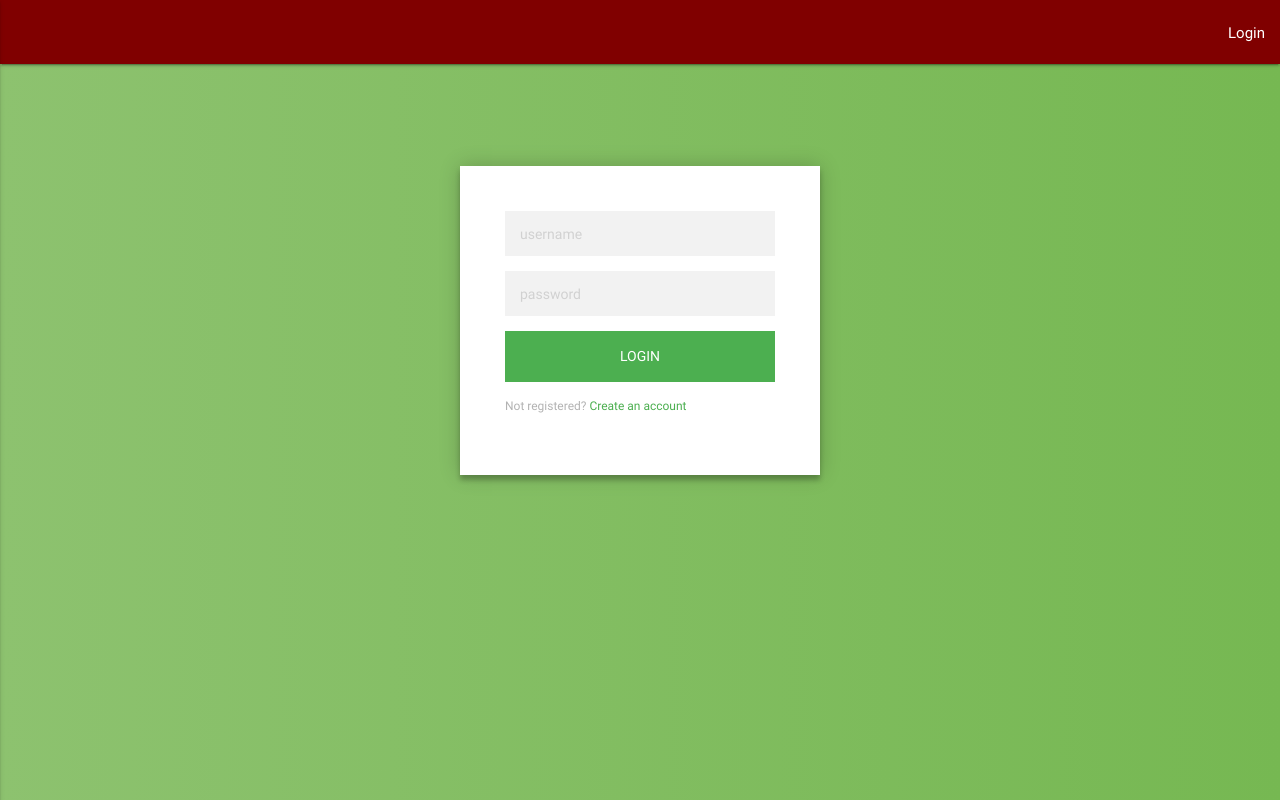
After one commit to arvsxz05/FacCheck, a Django app: page /profile/login/ in a window 1280 px wide. The commit adds this page. Run offline with Django 3.2, Linux system fonts and the light colour scheme; some libraries are stand-ins or nearby versions.

Commit message:
Major Update

```diff
--- a/FacCheck/settings.py
+++ b/FacCheck/settings.py
@@ -121,3 +121,6 @@ USE_TZ = True
 # https://docs.djangoproject.com/en/1.11/howto/static-files/
 
 STATIC_URL = '/static/'
+
+MEDIA_ROOT = ''
+MEDIA_URL = '/media/'
--- a/FacCheck/templates/navbar.html
+++ b/FacCheck/templates/navbar.html
@@ -3,16 +3,24 @@
         <div class="nav-wrapper">
             <a href="#" data-activates="mobile-demo" class="button-collapse"><i class="material-icons">view_headline</i></a>
             <ul class="right hide-on-med-and-down">
+                {% if request.user.is_authenticated %}
                     <li><a class="waves-effect" href="#">Home</a></li>
                     <li><a class="waves-effect" href="#">Report Equipment</a></li>
-                    <li><a class="waves-effect" href="#">Logout</a></li>
+                    <li><a class="waves-effect" href="{% url 'signout' %}">Logout</a></li>
+                {% else %}
+                    <li><a class="waves-effect" href="{% url 'signin' %}">Login</a></li>
+                {% endif %}
             </ul>
         </div>
     </nav>
 </div>
 <ul class="side-nav" id="mobile-demo">
-    <li><center>MENU</center></li>
-    <li><a class="waves-effect" href="#"><i class="material-icons">assessment</i> Home</a></li>
-    <li><a class="waves-effect" href="#"><i class="material-icons">forum</i> Report Equipment</a></li>
-    <li><a class="waves-effect" href="#"><i class="material-icons">lock</i> Logout</a></li>
+    {% if request.user.is_authenticated %}
+        <li><center>MENU</center></li>
+        <li><a class="waves-effect" href="#"><i class="material-icons">assessment</i> Home</a></li>
+        <li><a class="waves-effect" href="#"><i class="material-icons">forum</i> Report Equipment</a></li>
+        <li><a class="waves-effect" href="{% url 'signout' %}"><i class="material-icons">lock</i> Logout</a></li>
+    {% else %}
+        <li><a class="waves-effect" href="{% url 'signin' %}"><i class="material-icons">lock</i> Login</a></li>
+    {% endif %}
 </ul>
--- a/FacCheck/urls.py
+++ b/FacCheck/urls.py
@@ -13,7 +13,7 @@ Including another URLconf
     1. Import the include() function: from django.conf.urls import url, include
     2. Add a URL to urlpatterns:  url(r'^blog/', include('blog.urls'))
 """
-from django.conf.urls import url
+from django.conf.urls import include, url
 from django.contrib import admin
 
 from FacCheck.views import home
@@ -21,4 +21,5 @@ from FacCheck.views import home
 urlpatterns = [
     url(r'^admin/', admin.site.urls),
     url(r'^$', home, name='home'),
+    url(r'^profile/', include('Profile.urls'))
 ]
--- /dev/null
+++ b/Profile/static/css/login.css
@@ -0,0 +1,100 @@
+@import url(https://fonts.googleapis.com/css?family=Roboto:300);
+
+.login-page {
+  width: 360px;
+  padding: 8% 0 0;
+  margin: auto;
+}
+.form {
+  position: relative;
+  z-index: 1;
+  background: #FFFFFF;
+  max-width: 360px;
+  margin: 0 auto 100px;
+  padding: 45px;
+  text-align: center;
+  box-shadow: 0 0 20px 0 rgba(0, 0, 0, 0.2), 0 5px 5px 0 rgba(0, 0, 0, 0.24);
+}
+.form input {
+  font-family: "Roboto", sans-serif;
+  outline: 0;
+  background: #f2f2f2;
+  width: 100%;
+  border: 0;
+  margin: 0 0 15px;
+  padding: 15px;
+  box-sizing: border-box;
+  font-size: 14px;
+}
+.form button {
+  font-family: "Roboto", sans-serif;
+  text-transform: uppercase;
+  outline: 0;
+  background: #4CAF50;
+  width: 100%;
+  border: 0;
+  padding: 15px;
+  color: #FFFFFF;
+  font-size: 14px;
+  -webkit-transition: all 0.3 ease;
+  transition: all 0.3 ease;
+  cursor: pointer;
+}
+.form button:hover,.form button:active,.form button:focus {
+  background: #43A047;
+}
+.form .message {
+  margin: 15px 0 0;
+  color: #b3b3b3;
+  font-size: 12px;
+}
+.form .message a {
+  color: #4CAF50;
+  text-decoration: none;
+}
+.form .register-form {
+  /*display: none;*/
+}
+.container {
+  position: relative;
+  z-index: 1;
+  max-width: 300px;
+  margin: 0 auto;
+}
+.container:before, .container:after {
+  content: "";
+  display: block;
+  clear: both;
+}
+.container .info {
+  margin: 50px auto;
+  text-align: center;
+}
+.container .info h1 {
+  margin: 0 0 15px;
+  padding: 0;
+  font-size: 36px;
+  font-weight: 300;
+  color: #1a1a1a;
+}
+.container .info span {
+  color: #4d4d4d;
+  font-size: 12px;
+}
+.container .info span a {
+  color: #000000;
+  text-decoration: none;
+}
+.container .info span .fa {
+  color: #EF3B3A;
+}
+body {
+  background: #76b852; /* fallback for old browsers */
+  background: -webkit-linear-gradient(right, #76b852, #8DC26F);
+  background: -moz-linear-gradient(right, #76b852, #8DC26F);
+  background: -o-linear-gradient(right, #76b852, #8DC26F);
+  background: linear-gradient(to left, #76b852, #8DC26F);
+  font-family: "Roboto", sans-serif;
+  -webkit-font-smoothing: antialiased;
+  -moz-osx-font-smoothing: grayscale;
+}
--- /dev/null
+++ b/Profile/static/js/login.js
@@ -0,0 +1,3 @@
+$('.message a').click(function(){
+   $('form').animate({height: "toggle", opacity: "toggle"}, "slow");
+});
--- /dev/null
+++ b/Profile/templates/login.html
@@ -0,0 +1,43 @@
+{% extends "base.html" %}
+
+{% block styles %}
+    {% load static %}
+    <link rel="stylesheet" href="{% static 'css/login.css' %}">
+{% endblock %}
+
+{% block content %}
+    <div class="login-page">
+        <div class="form">
+            {% if type == 1 %}
+            <form class="register-form" method="POST" action="{% url 'signup' %}">
+            {% else %}
+            <form class="register-form" method="POST" action="{% url 'signup' %}" hidden>
+            {% endif %}
+                {% csrf_token %}
+                <input type="text" placeholder="first name" name="first_name"/>
+                <input type="text" placeholder="last name" name="last_name"/>
+                <input type="text" placeholder="username" name="username"/>
+                <input type="password" placeholder="password" name="password"/>
+                <input type="text" placeholder="email address" name="email"/>
+                <button>create</button>
+                <p class="message">Already registered? <a href="#">Sign In</a></p>
+            </form>
+            {% if type == 1 %}
+            <form class="login-form" method="POST" action="{% url 'signin' %}" hidden>
+            {% else %}
+            <form class="login-form" method="POST" action="{% url 'signin' %}">
+            {% endif %}
+                {% csrf_token %}
+                <input type="text" placeholder="username" name="username"/>
+                <input type="password" placeholder="password" name="password"/>
+                <button>login</button>
+                <p class="message">Not registered? <a href="#">Create an account</a></p>
+            </form>
+        </div>
+    </div>
+{% endblock %}
+
+{% block js %}
+    {% load static %}
+    <script type="text/javascript" src="{% static 'js/login.js' %}"></script>
+{% endblock %}
--- /dev/null
+++ b/Profile/urls.py
@@ -0,0 +1,12 @@
+from django.conf.urls import url
+from django.conf import settings
+from django.conf.urls.static import static
+from django.views.defaults import page_not_found
+
+from . import views
+
+urlpatterns = [
+	url(r'^signup/$', views.sign_up, name='signup'),
+	url(r'^login/$', views.sign_in, name='signin'),
+	url(r'^logout/$', views.sign_out, name='signout')
+] + static(settings.MEDIA_URL, document_root=settings.MEDIA_ROOT)
--- a/Profile/views.py
+++ b/Profile/views.py
@@ -1,17 +1,49 @@
-from django.shortcuts import render
+from django.shortcuts import render, redirect
+from django.contrib.auth import authenticate, login, logout
+from django.urls import reverse
+from django.contrib.auth.models import User
+
+from Profile.models import UserProfile, Report
 
 # Create your views here.
 
 def sign_up(request):
+	if request.user.is_authenticated:
+		return redirect('/')
+
 	if request.method == 'POST':
-		print "sign_up"
 		first_name = request.POST.get('first_name')
 		last_name = request.POST.get('last_name')
 		username = request.POST.get('username')
 		password = request.POST.get('password')
 		email = request.POST.get('email')
-		print first_name," ",last_name
 		user = User.objects.create_user(first_name=first_name,last_name=last_name,username=username,
                              email=email,
                              password=password)
-		userP = UserProfile.objects.create(owner=user)
+		userP = UserProfile.objects.create(owner=user, isAdmin=False)
+		return redirect('home')
+
+	context = {
+		'type': 1
+	}
+
+	return render(request, 'login.html', context = context)
+
+def sign_in(request):
+	if request.user.is_authenticated:
+		return redirect('/')
+	if request.method == 'POST':
+		username = request.POST.get('username')
+		password = request.POST.get('password')
+		user = authenticate(username=username, password=password)
+		if user:
+			login(request, user)
+			return redirect('/')
+	context = {
+		'type': 2
+	}
+	return render(request, 'login.html', context=context)
+
+def sign_out(request):
+	logout(request)
+	return redirect('signin')
```
Also changed, not shown: db.sqlite3.
